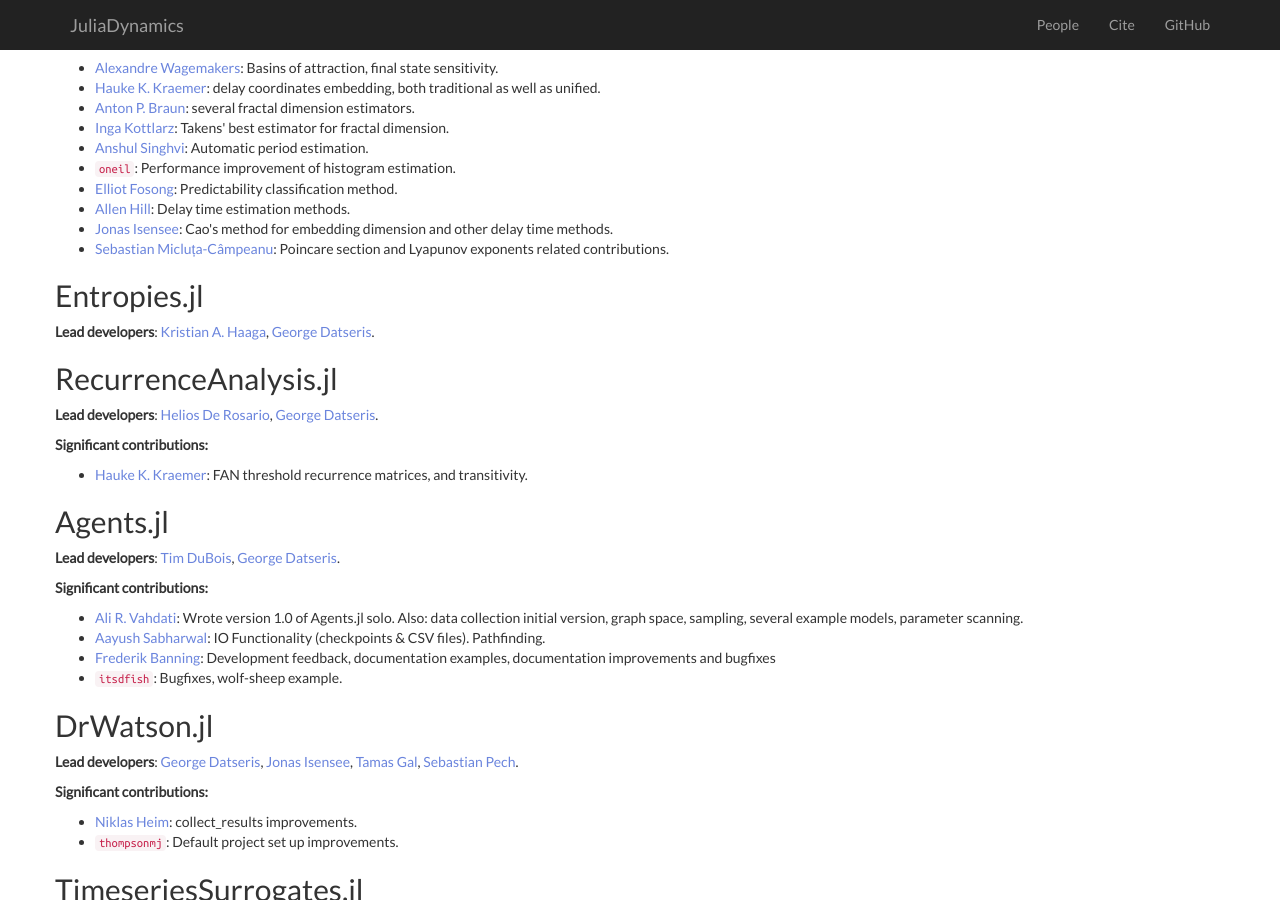
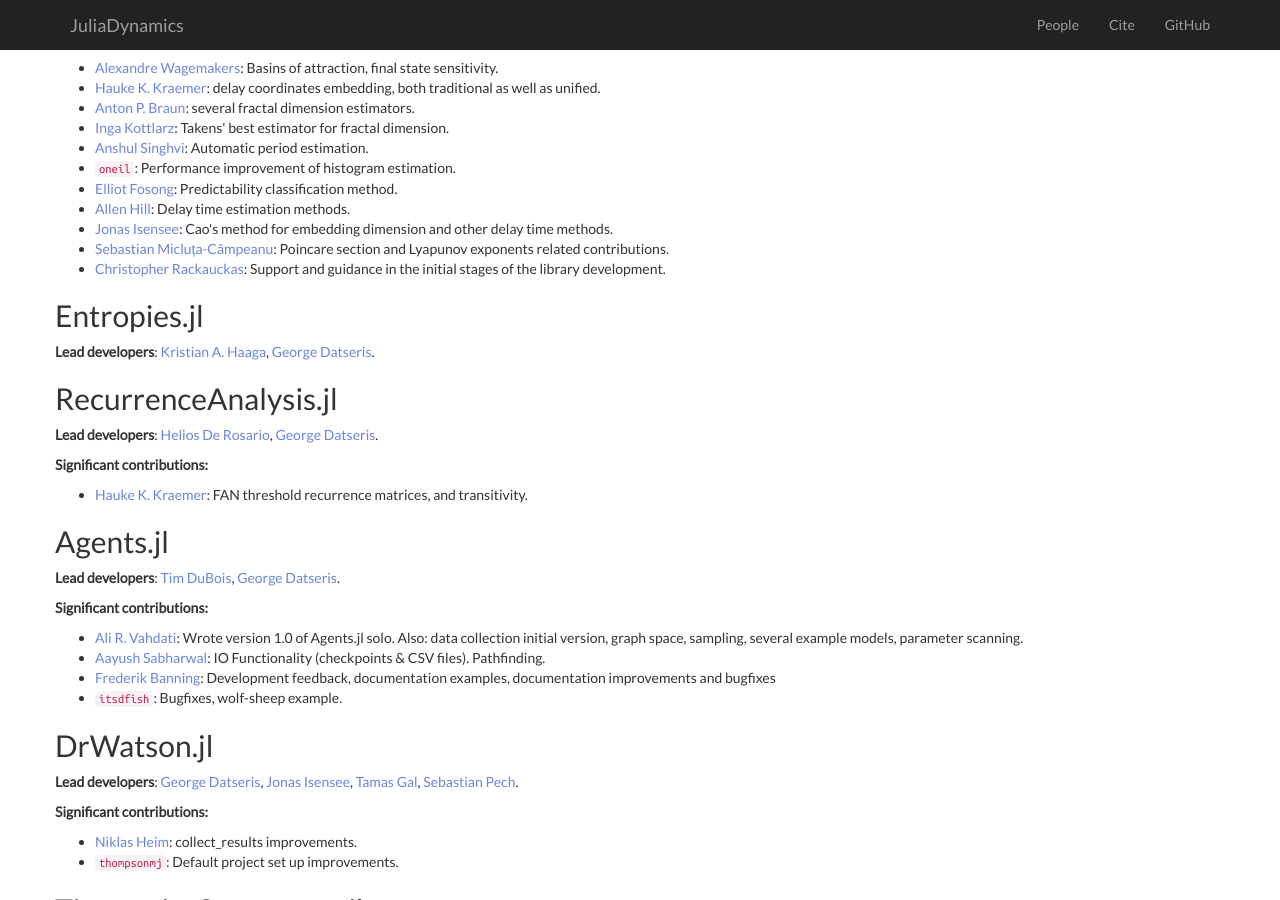
Before and after one commit to JuliaDynamics/JuliaDynamics, a Jekyll site: the page built from people.html, in a window 1280 px wide and 900 px high, scrolled down 335 px. Built offline with Jekyll 4.4.1, drawn with Linux system fonts in a browser that asks for light colours; nearby versions of some CDN libraries.

Commit message:
add chris

```diff
--- a/people.html
+++ b/people.html
@@ -34,6 +34,7 @@ permalink: people/
         <li><a href="https://github.com/halleysfifthinc">Allen Hill</a>: Delay time estimation methods.</li>
         <li><a href="https://github.com/JonasIsensee">Jonas Isensee</a>: Cao&#39;s method for embedding dimension and other delay time methods.</li>
         <li><a href="https://github.com/SebastianM-C">Sebastian Micluța-Câmpeanu</a>: Poincare section and Lyapunov exponents related contributions.</li>
+        <li><a href="https://github.com/ChrisRackauckas">Christopher Rackauckas</a>: Support and guidance in the initial stages of the library development.</li>
         </ul>
 
         <h2 id="entropies-jl">Entropies.jl</h2>
@@ -55,8 +56,6 @@ permalink: people/
         <li><a href="https://github.com/fbanning">Frederik Banning</a>: Development feedback, documentation examples, documentation improvements and bugfixes</li>
         <li><a href="https://github.com/itsdfish"><code>itsdfish</code></a>: Bugfixes, wolf-sheep example.</li>
         </ul>
-
-
 
         <h2 id="drwatson-jl">DrWatson.jl</h2>
         <p><strong>Lead developers</strong>: <a href="https://github.com/Datseris">George Datseris</a>, <a href="https://github.com/JonasIsensee">Jonas Isensee</a>, <a href="https://github.com/tamasgal">Tamas Gal</a>, <a href="sebastianpech">Sebastian Pech</a>.</p>
```
